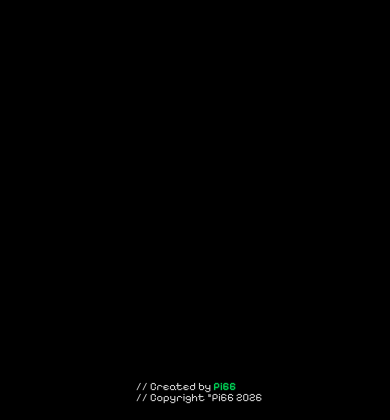
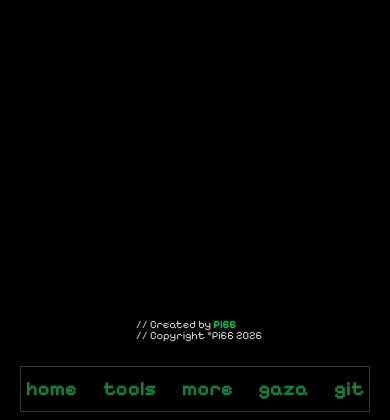
Before and after one commit to pixel2175/git.pi66.xyz, a Python web app: template src/templates/Log.html in a window 390 px wide. Shown: the part 424-844 px from the top of the page. Run offline with Jinja, Linux system fonts and the light colour scheme; the template is opened without the code that fills it, so the values that code supplies are empty.

Commit message:
feat: show nav links in mobile view via mobile-nav partial

```diff
--- a/src/templates/base.html
+++ b/src/templates/base.html
@@ -9,6 +9,7 @@
 			</main>
 
 			{% include "partials/footer.html" %}
+            {% include "partials/mobile-nav.html" %}
 
 		</div>
 	</body>
--- /dev/null
+++ b/src/templates/partials/mobile-nav.html
@@ -0,0 +1,7 @@
+<nav class="py-2 mb-2 flex justify-around border-1 border-[#333] items-center text-green-600 transition-colors duration-200 text-xl font-bold min-md:hidden gap-4">
+	<a class="hover:text-green-400 transition-colors duration-200 " href="https://pi66.xyz" class="nav-link">home</a>
+	<a class="hover:text-green-400 transition-colors duration-200 " href="https://pi66.xyz/tools" class="nav-link">tools</a>
+	<a class="hover:text-green-400 transition-colors duration-200 " href="https://pi66.xyz/about" class="nav-link">more</a>
+	<a class="hover:text-green-400 transition-colors duration-200 " href="https://pi66.xyz/gaza" class="nav-link">gaza</a>
+	<a class="hover:text-green-400 transition-colors duration-200 " href="https://git.pi66.xyz" class="nav-link">git</a>
+</nav>
```
